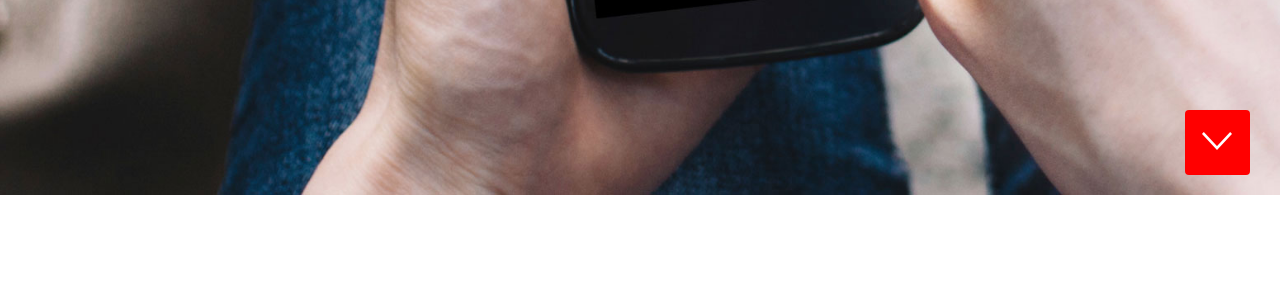
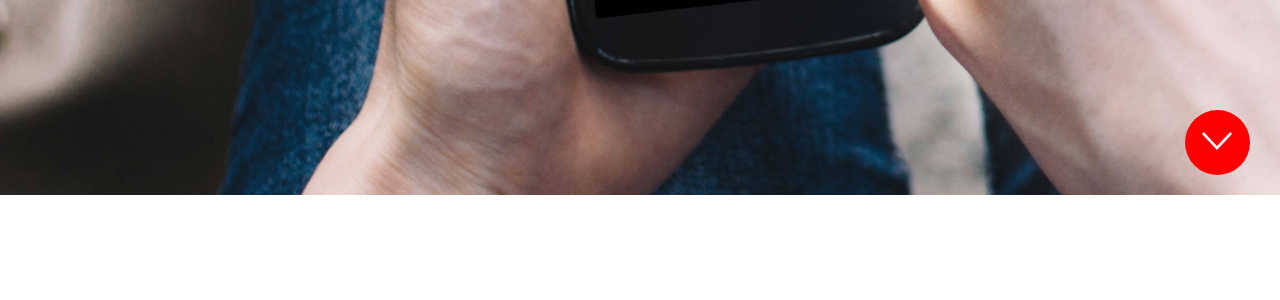
Before and after one commit to LNStewill/etude-de-cas-gmail, a PHP site: page /index.php in a window 1280 px wide. Shown: the part 1025-1325 px from the top of the page. Run offline with PHP 8.4, Linux system fonts and the light colour scheme.

Commit message:
modification css #mybtn

```diff
--- a/css/style.css
+++ b/css/style.css
@@ -178,7 +178,7 @@ hr {
   color: white;
   cursor: pointer;
   padding: 0.9375rem;
-  border-radius: 0.25rem;
+  border-radius: 2.10rem;
 }
 #myBtn:hover {
   background-color: #555;
```
